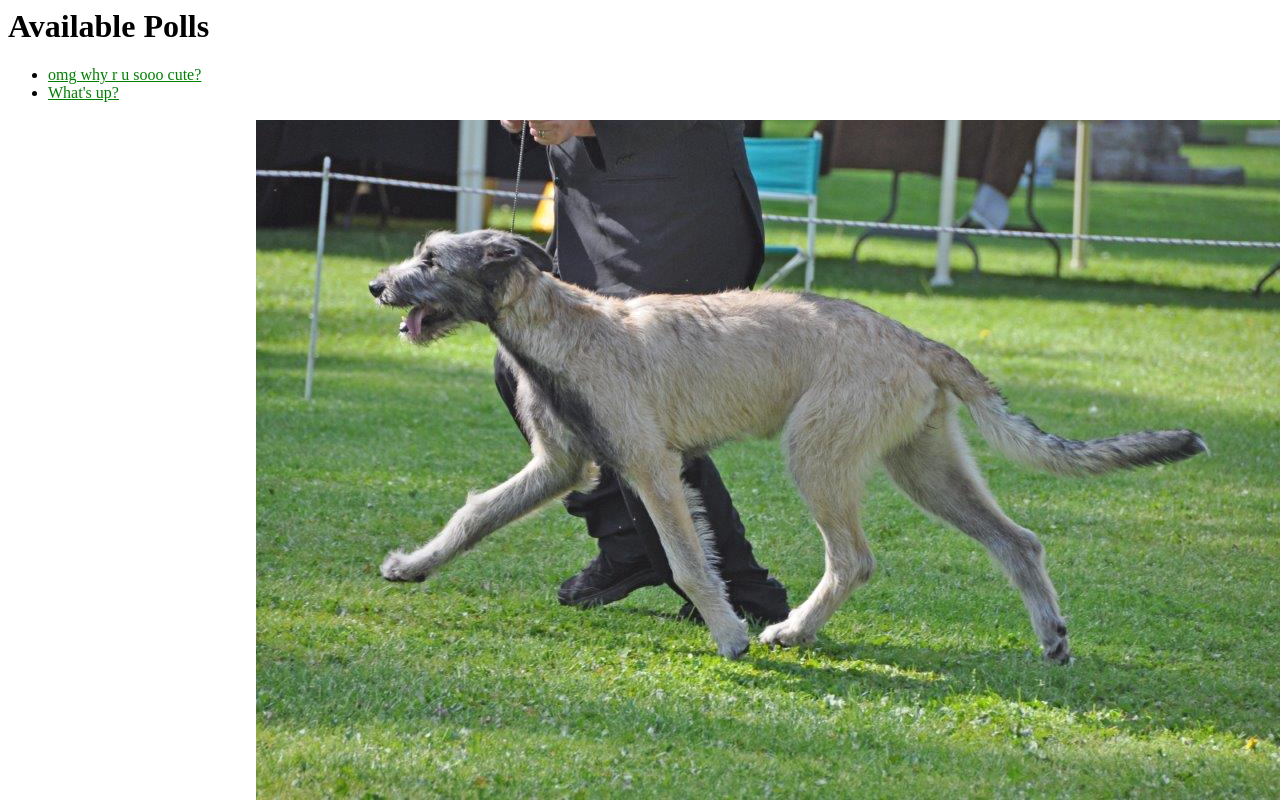
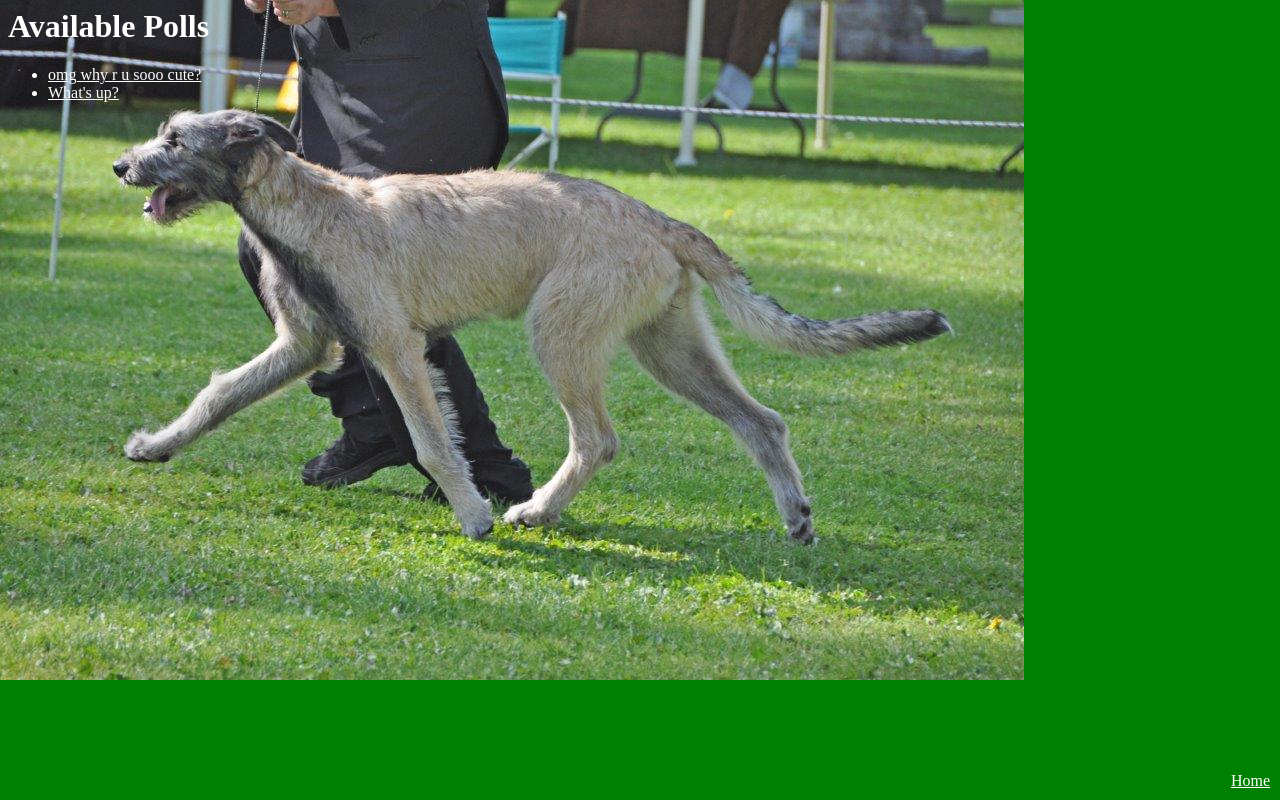
Before and after one commit to boztakang/salishiw, a Django app: page /polls/ in a window 1280 px wide. Run offline with Django 3.2, Linux system fonts and the light colour scheme; data comes from the database, SQL or seed files in the repository; both versions use the stored data as it was after the commit.

Commit message:
Add home page, some style

```diff
--- a/polls/static/polls/style.css
+++ b/polls/static/polls/style.css
@@ -1,7 +1,20 @@
 body {
-    background: white url("images/storm.jpg") no-repeat right bottom;
+    background: green url("../images/storm.jpg") no-repeat left top;
 }
 
+h1 {
+    color: white;
+}
+li {
+    color: white;
+}
 li a {
-    color: green;
+    color: white;
 }
+
+#home_link {
+    color: white;
+    position: absolute;
+    bottom: 10px;
+    right: 10px;
+}
--- a/polls/templates/polls/index.html
+++ b/polls/templates/polls/index.html
@@ -11,3 +11,4 @@
 {% else %}
     <p>No polls are available.</p>
 {% endif %}
+<a href="/" id="home_link">Home</a>
--- a/salishiw/urls.py
+++ b/salishiw/urls.py
@@ -15,8 +15,13 @@ Including another URLconf
 """
 from django.conf.urls import url, include
 from django.contrib import admin
+#from django.views.generic.base import TemplateView
+
+from . import views
 
 urlpatterns = [
     url(r'^polls/', include('polls.urls')),
     url(r'^admin/', admin.site.urls),
+    url(r'^$', views.HomeView.as_view(), name='home'),
+    #url(r'^$', TemplateView.as_view(template_name='salishiw/home.html'), name="home"),
 ]
--- /dev/null
+++ b/salishiw/views.py
@@ -0,0 +1,4 @@
+from django.views import generic
+
+class HomeView(generic.TemplateView):
+    template_name = 'salishiw/home.html'
```
Also changed, not shown: polls/static/salishiw/style.css (added, +9 -0 lines), salishiw/tests.py (added, +9 -0 lines), templates/salishiw/home.html (added, +12 -0 lines), db.sqlite3, polls/static/images/storm.jpg (renamed from polls/static/polls/images/storm.jpg), polls/templates.py (deleted), salishiw/settings.py (line endings or trailing spaces), 5 other files.
